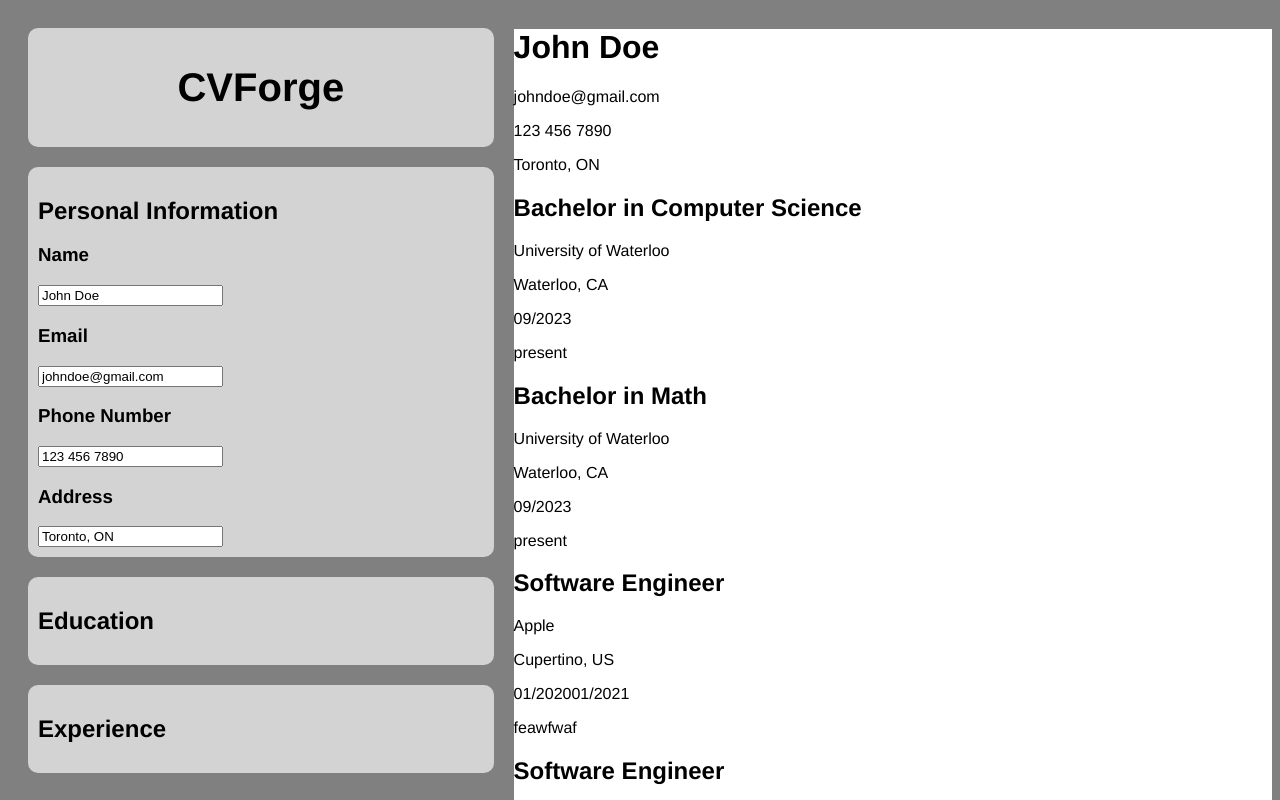
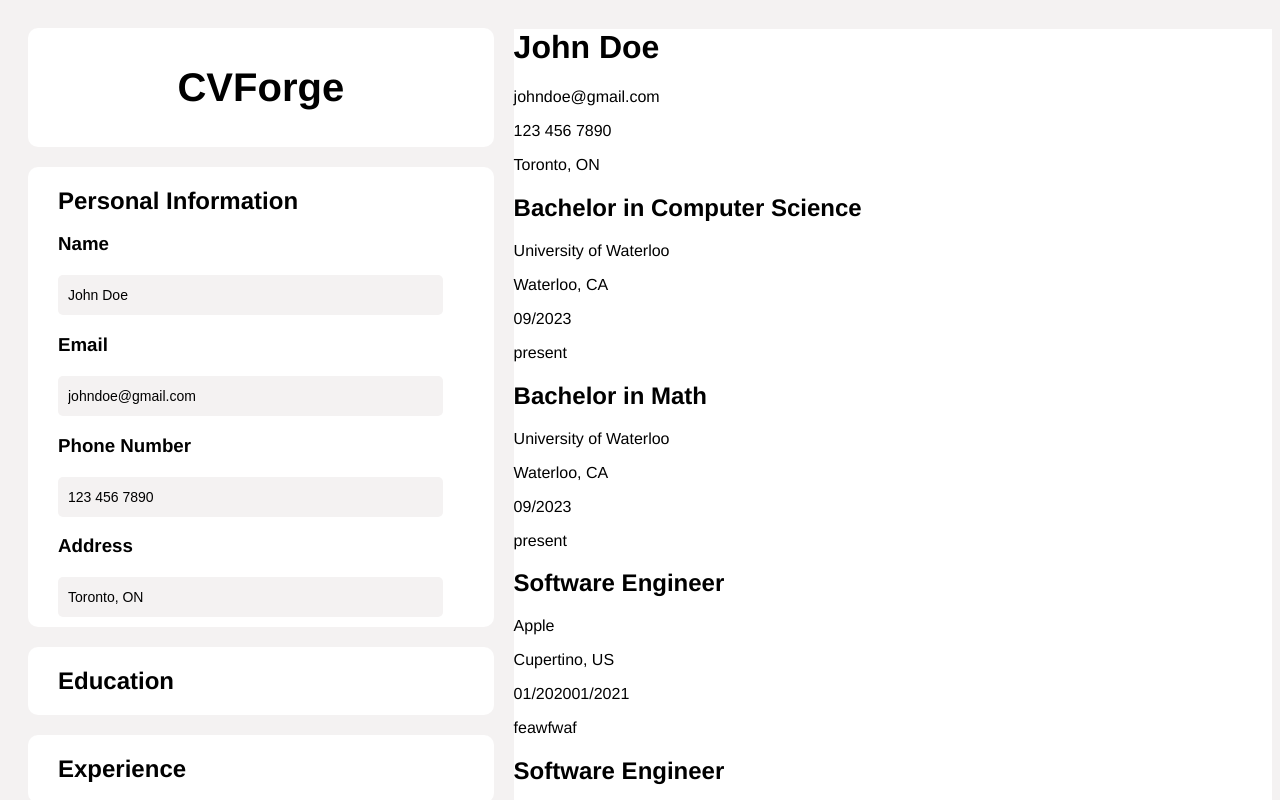
Before and after one commit to gavinxue050705/CVForge, a React (Vite) app: page / in a window 1280 px wide. Both pictures are taken after a click on the element "Personal Information". Shown: the top 800 px of the page. Built offline with nearby package versions, Linux system fonts and the light colour scheme.

Commit message:
Began styling

```diff
--- a/index.html
+++ b/index.html
@@ -5,6 +5,7 @@
     <!-- <link rel="icon" type="image/svg+xml" href="/vite.svg" /> -->
     <meta name="viewport" content="width=device-width, initial-scale=1.0" />
     <title>CVForge</title>
+    <link rel="stylesheet" href="./src/styles/index.css">
   </head>
   <body>
     <div id="root"></div>
--- a/src/App.jsx
+++ b/src/App.jsx
@@ -116,7 +116,7 @@ function App() {
 
   // layout
   return (
-    <div>
+    <div className="site">
       <div className="row">
         <div className="row-form">
           <Header />
--- a/src/components/Input.jsx
+++ b/src/components/Input.jsx
@@ -1,7 +1,7 @@
 function Input({ id, label, placeholder, value, onChange }) {
   return (
     <div className="input">
-      <h3>{label}</h3>
+      <h3 className="label">{label}</h3>
       <input
         id={id}
         placeholder={placeholder}
--- a/src/components/education/EducationForm.jsx
+++ b/src/components/education/EducationForm.jsx
@@ -5,7 +5,9 @@ import Education from "./Education";
 function EducationForm({ educations, onChange, onAdd, onRemove, onDrop }) {
   return (
     <div className="container">
-      <h2 onClick={onDrop}>Education</h2>
+      <h2 onClick={onDrop} className="section-header">
+        Education
+      </h2>
       <div id="form-education">
         {educations.map((education, i) => (
           <>
--- a/src/components/experience/ExperienceForm.jsx
+++ b/src/components/experience/ExperienceForm.jsx
@@ -5,7 +5,9 @@ import Experience from "./Experience";
 function ExperienceForm({ experiences, onChange, onAdd, onRemove, onDrop }) {
   return (
     <div className="container">
-      <h2 onClick={onDrop}>Experience</h2>
+      <h2 onClick={onDrop} className="section-header">
+        Experience
+      </h2>
       <div id="form-experience">
         {experiences.map((experience, i) => (
           <>
--- a/src/components/personal/Personal.jsx
+++ b/src/components/personal/Personal.jsx
@@ -3,7 +3,9 @@ import Input from "../Input";
 function Personal({ onChange, name, email, phone, address, onDrop }) {
   return (
     <div className="container">
-      <h2 onClick={onDrop}>Personal Information</h2>
+      <h2 onClick={onDrop} className="section-header">
+        Personal Information
+      </h2>
       <form id="form-personal">
         <Input
           id="name"
--- a/src/styles/App.css
+++ b/src/styles/App.css
@@ -1,8 +1,8 @@
 
 .container {
-    background-color: lightgray;
+    background-color: white;
     margin: 20px;
-    padding: 10px;
+    padding: 10px 30px;
     border-radius: 10px;
   }
 .row {
@@ -28,3 +28,18 @@
 #form-experience {
     display: none;
 }
+.section-header {
+    margin: 10px 0;
+}
+.label {
+    margin-bottom: 20px;
+}
+input {
+    background-color: rgb(244, 242, 242);
+    border-style: none;
+    border-radius: 5px;
+    font-size: 14px;
+    height: 40px;
+    width: 90%;
+    padding: 0 10px;
+}
--- a/src/styles/index.css
+++ b/src/styles/index.css
@@ -1,5 +1,8 @@
 :root {
   font-family: Helvetica, sans-serif;
   color: black;
-  background-color: gray;
+  background-color: rgb(244, 242, 242);
 }
+html {
+  box-sizing: border-box;
+}
```
